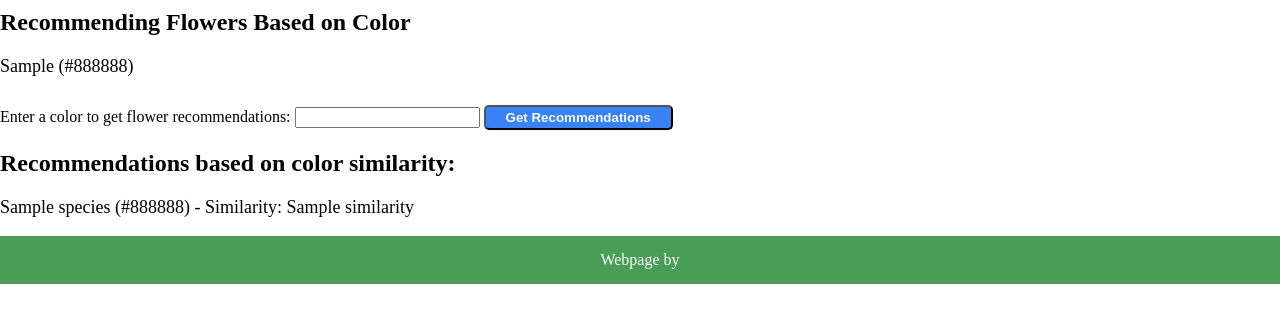
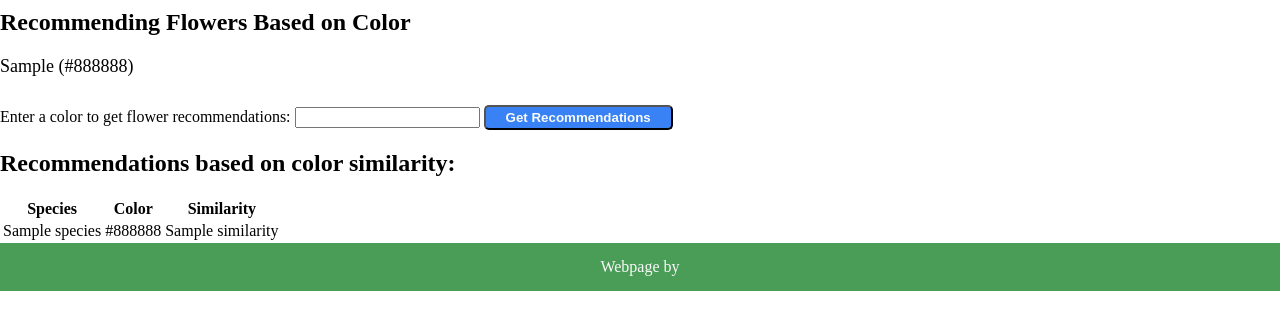
Before and after one commit to iKeiNagai/Django, a Django app: template dbproject/app/templates/pflowers.html in a window 1280 px wide. Shown: the part 170-500 px from the top of the page. Run offline with Django 5.2, Linux system fonts and the light colour scheme; tables that the repository leaves empty hold one stand-in row (values such as "Sample post"); the template is opened without the code that fills it: values that come from a table or form of the project are taken from there, most other values are stand-ins (such as "Sample title", 1, 10 or a date in 2020).

Commit message:
working project

```diff
--- a/dbproject/app/templates/pflowers.html
+++ b/dbproject/app/templates/pflowers.html
@@ -23,10 +23,23 @@
 <!-- Display recommendations if available -->
 {% if recommendations %}
     <h2>Recommendations based on color similarity:</h2>
-    <ul>
-        {% for flower, similarity in recommendations %}
-            <li>{{ flower.species }} ({{ flower.color }}) - Similarity: {{ similarity }}</li>
-        {% endfor %}
-    </ul>
+    <table>
+        <thead>
+            <tr>
+                <th>Species</th>
+                <th>Color</th>
+                <th>Similarity</th>
+            </tr>
+        </thead>
+        <tbody>
+            {% for flower, similarity in recommendations %}
+            <tr>
+                <td>{{ flower.species }}</td>
+                <td>{{ flower.color }}</td>
+                <td>{{ similarity }}</td>
+            </tr>
+            {% endfor %}
+        </tbody>
+    </table>
 {% endif %}
 {% endblock %}
```
